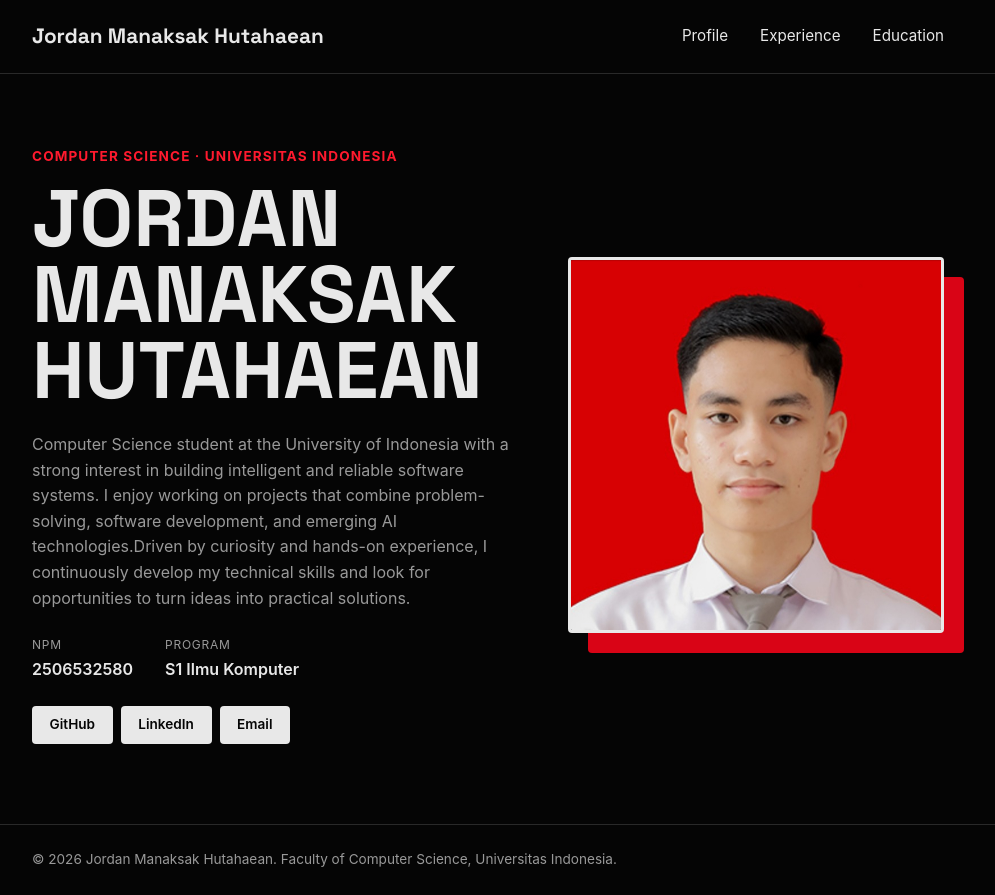
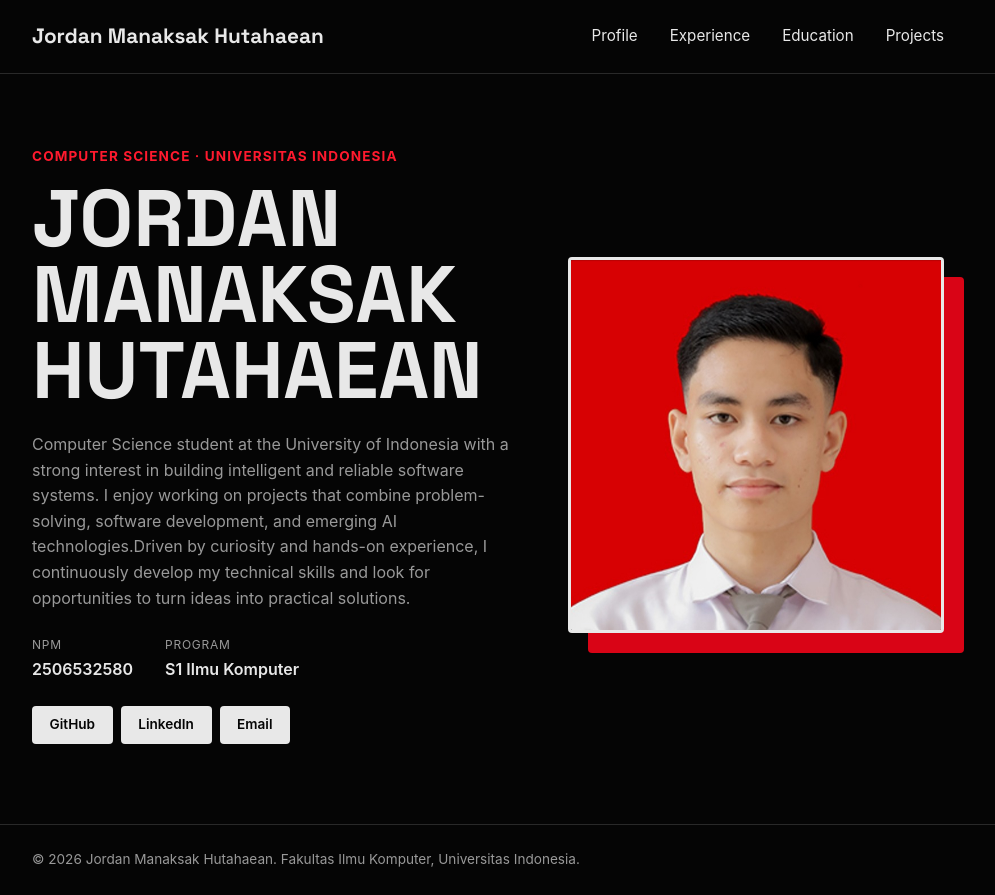
Before and after one commit to joan09go-dotcom/myportofolio, a Django app: page / in a window 1280 px wide. Shown: the whole page, without its empty margins (152-1147 px from the left). Run offline with Django 5.2, Linux system fonts and the light colour scheme.

Commit message:
feat: Mengimplementasikan base skeleton template and template inheritance

```diff
--- /dev/null
+++ b/templates/base.html
@@ -0,0 +1,34 @@
+{% load static %}
+<!DOCTYPE html>
+<html lang="en">
+<head>
+    <meta charset="UTF-8" />
+    <meta name="viewport" content="width=device-width, initial-scale=1.0" />
+    <link rel="preconnect" href="https://fonts.googleapis.com">
+    <link rel="preconnect" href="https://fonts.gstatic.com" crossorigin>
+    <link href="https://fonts.googleapis.com/css2?family=Space+Grotesk:wght@500;700&display=swap" rel="stylesheet">
+    <link rel="stylesheet" href="{% static 'css/style.css' %}">
+    {% block meta %} {% endblock meta %}
+</head>
+<body>
+  <header class="site-header">
+    <div class="container">
+        <a href="{% url 'main:show_main' %}" class="brand">{{ name }}</a>
+        <nav>
+            <a href="{% url 'main:show_main' %}">Profile</a>
+            <a href="{% url 'main:show_experience' %}">Experience</a>
+            <a href="{% url 'main:show_education' %}">Education</a>
+            <a href="{% url 'main:show_projects' %}">Projects</a>
+        </nav>
+    </div>
+  </header>
+
+  {% block content %} {% endblock content %}
+
+  <footer class="site-footer">
+      <div class="container">
+          <p>&copy; 2026 {{ name }}. Fakultas Ilmu Komputer, Universitas Indonesia.</p>
+      </div>
+  </footer>
+</body>
+</html>
--- a/templates/index.html
+++ b/templates/index.html
@@ -1,28 +1,5 @@
-<!DOCTYPE html>
-<html lang="en">
-
-<head>
-    <meta charset="UTF-8">
-    <meta name="viewport" content="width=device-width, initial-scale=1.0">
-    <title>{{ name }} - Portfolio</title>
-    <link rel="preconnect" href="https://fonts.googleapis.com">
-    <link rel="preconnect" href="https://fonts.gstatic.com" crossorigin>
-    <link href="https://fonts.googleapis.com/css2?family=Space+Grotesk:wght@500;700&display=swap" rel="stylesheet">
-    <link rel="stylesheet" href="/static/css/style.css">
-</head>
-
-<body>
-    <header class="site-header">
-        <div class="container">
-            <a href="{% url 'main:show_main' %}" class="brand">{{ name }}</a>
-            <nav>
-                <a href="{% url 'main:show_main' %}">Profile</a>
-                <a href="{% url 'main:show_experience' %}">Experience</a>
-                <a href="{% url 'main:show_education' %}">Education</a>
-            </nav>
-        </div>
-    </header>
-
+{% extends 'base.html' %}
+{% block content %}
 <main>
     <section class="hero" id="profile">
         <div class="container hero-grid">
@@ -55,11 +32,4 @@
         </div>
     </section>
 </main>
-
-    <footer class="site-footer">
-        <div class="container">
-            <p>&copy; 2026 {{ name }}. Faculty of Computer Science, Universitas Indonesia.</p>
-        </div>
-    </footer>
-</body>
-</html>
+{% endblock content %}
```
Also changed, not shown: templates/education.html (+3 -34 lines), templates/experience.html (+3 -34 lines). Lines whose indentation alone changed are shown as unchanged.
